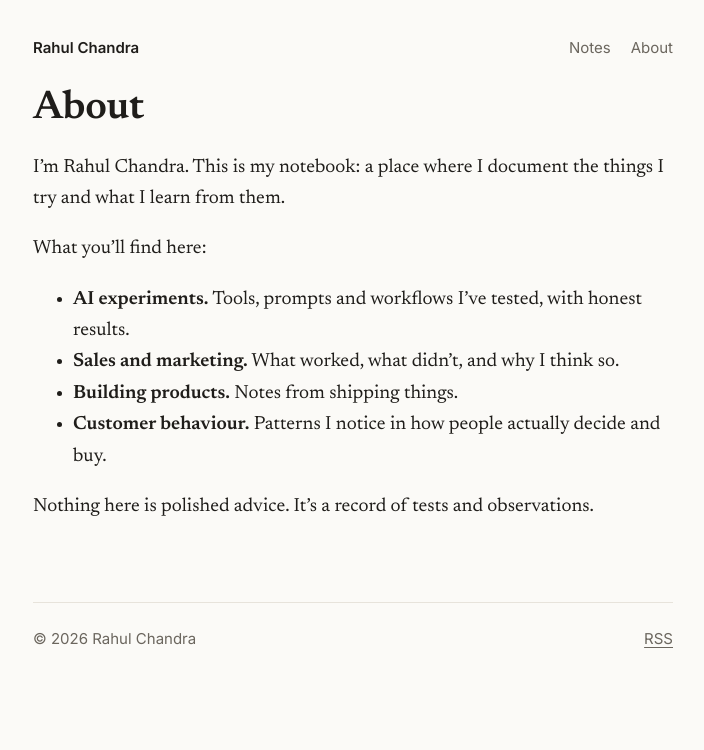
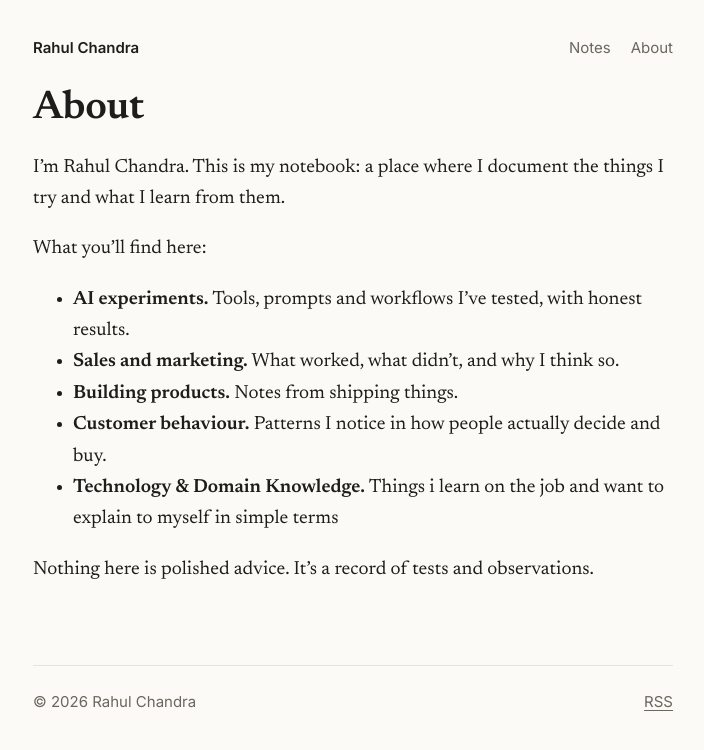
Before and after one commit to rahul0417/rahulchandra.net, a Jekyll site: the page built from about.md, in a window 1280 px wide. Shown: the top 750 px of the page, without its empty margins (287-991 px from the left). Built offline with Jekyll 4.4.1, drawn with Linux system fonts in a browser that asks for light colours.

Commit message:
Update about.md

```diff
--- a/about.md
+++ b/about.md
@@ -15,6 +15,7 @@ What you'll find here:
 - **Sales and marketing.** What worked, what didn't, and why I think so.
 - **Building products.** Notes from shipping things.
 - **Customer behaviour.** Patterns I notice in how people actually decide and buy.
+- **Technology & Domain Knowledge.** Things i learn on the job and want to explain to myself in simple terms
 
 Nothing here is polished advice. It's a record of tests and observations.
 
```
